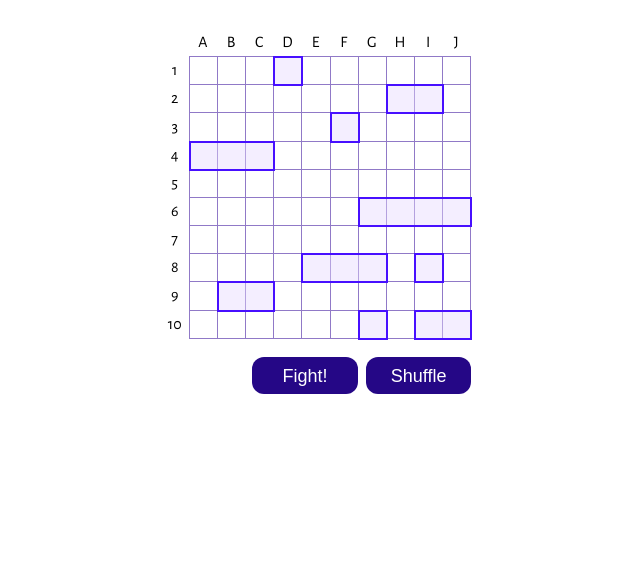
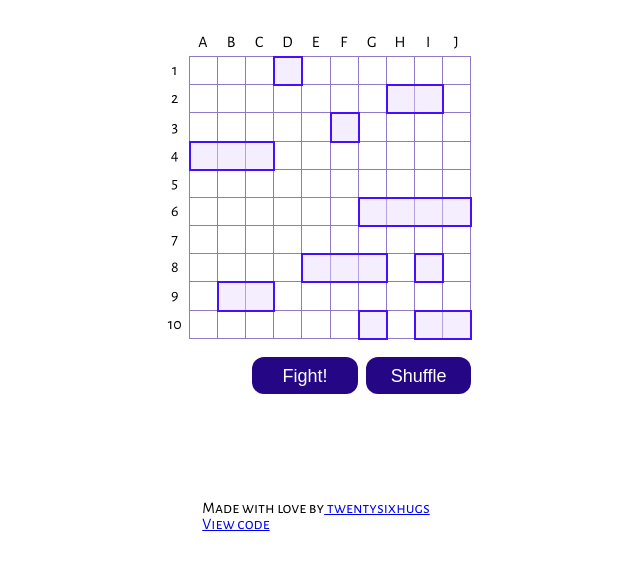
Before and after one commit to twentysixhugs/Battleship, a website built with webpack: page dist/index.html in a window 1280 px wide. Shown: the part 136-706 px from the top of the page, without its empty margins (324-964 px from the left). Built offline with nearby package versions, Linux system fonts and the light colour scheme.

Commit message:
Add footer

```diff
--- a/dist/index.html
+++ b/dist/index.html
@@ -92,6 +92,11 @@
       </div>
     </div>
   </div>
+  <div class="footer">
+    <div class="footer__text">Made with love by<a class="footer__link" href="https://github.com/twentysixhugs">
+        twentysixhugs</a></div>
+    <a class="footer__link" href="https://github.com/twentysixhugs/Battleship">View code</a>
+  </div>
   <script src="./main.js"></script>
 </body>
 
```
